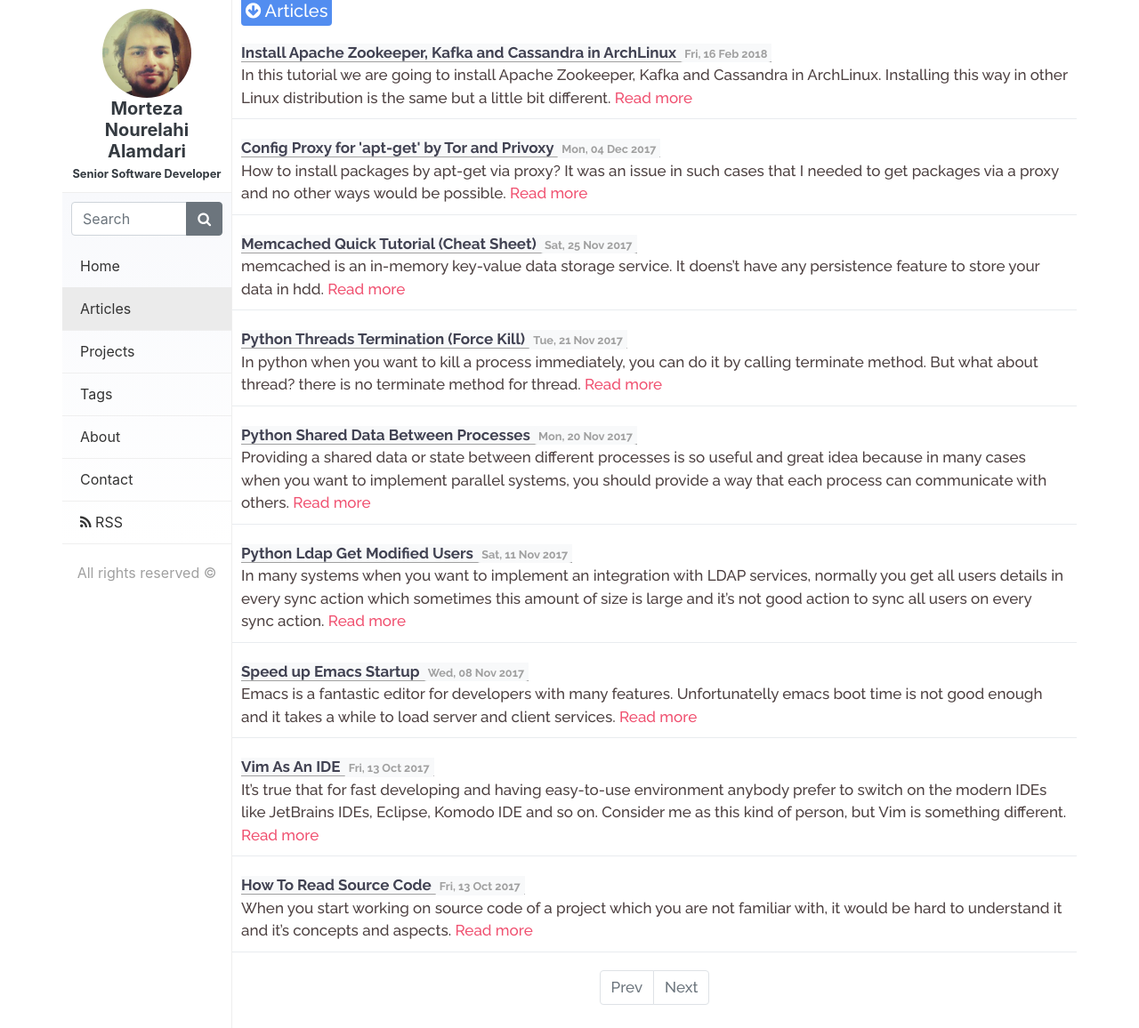
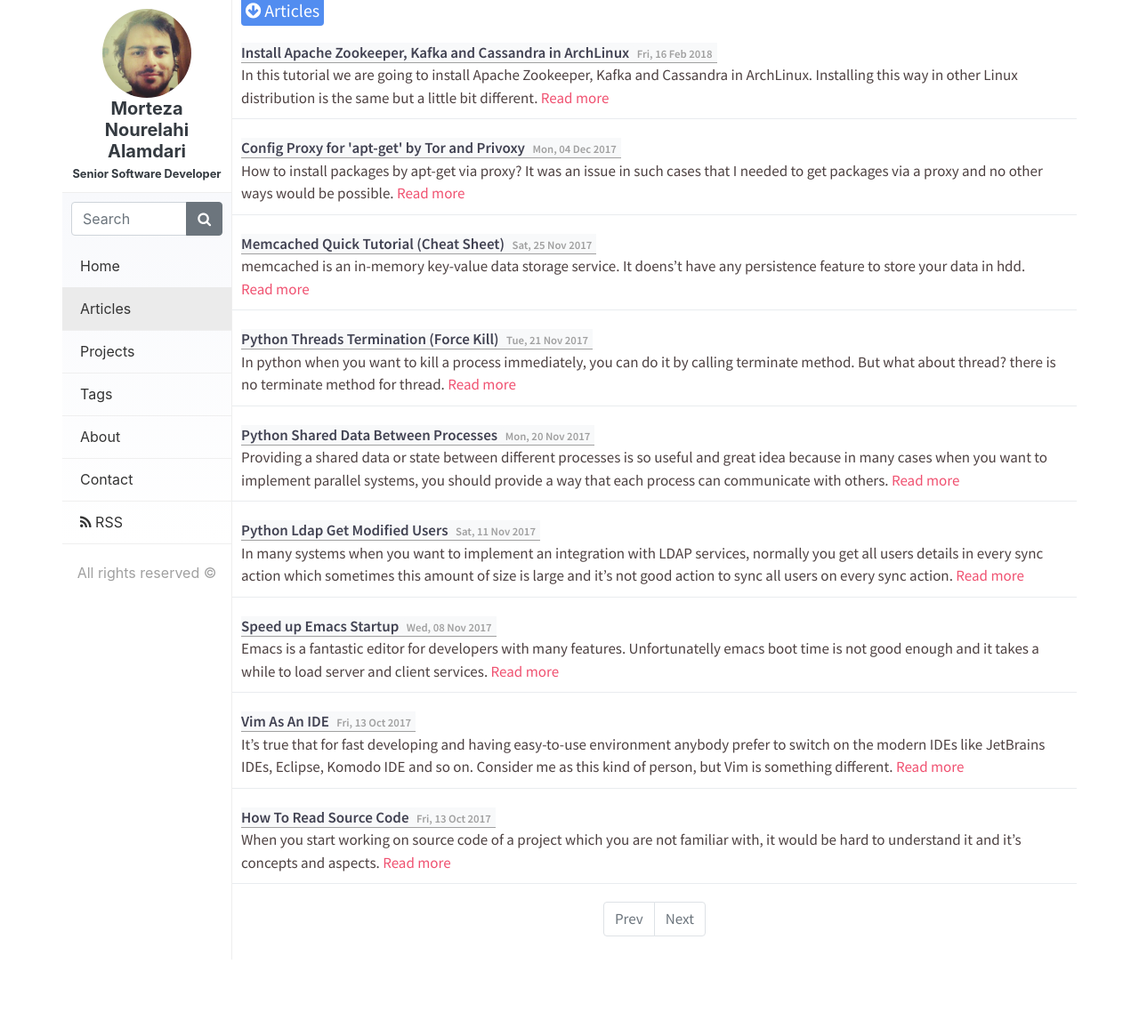
Before and after one commit to Mortezaipo/stage, a Jekyll site: the page built from index.html, in a window 1280 px wide. Shown: the whole page at 89% size. Built offline with Jekyll 4.4.1, drawn with Linux system fonts in a browser that asks for light colours; the list of posts is cut into pages by our own code; after the commit the page ends 1079 px from its top, so only the background shows below that.

Commit message:
change default font.

```diff
--- a/inc/css/main.css
+++ b/inc/css/main.css
@@ -1,6 +1,5 @@
 /* main structure */
-@import url('https://fonts.googleapis.com/css?family=Zilla+Slab:500,700');
-@import url('https://fonts.googleapis.com/css?family=Raleway:500,600,700');
+@import url('https://fonts.googleapis.com/css?family=Source+Sans+Pro:400,400i,600,600i');
 html, body {
     height: 100%;
     color: #39424E; /*#414252;*/
@@ -14,8 +13,7 @@
     padding: 0;
     font-weight: 500;
     color: #4E4242;
-    /*font-family: 'Zilla Slab', serif;*/
-    font-family: 'Raleway', sans-serif;
+    font-family: 'Source Sans Pro', sans-serif;
     font-size: 17px;
 }
 /* end main structure */
@@ -140,8 +138,7 @@
     text-decoration: none;
     display: inline;
     font-weight: bold;
-    /*font-family: 'Zilla Slab', serif;*/
-    font-family: 'Raleway', sans-serif;
+    font-family: 'Source Sans Pro', sans-serif;
 }
 .share-links {
     display: inline;
```
